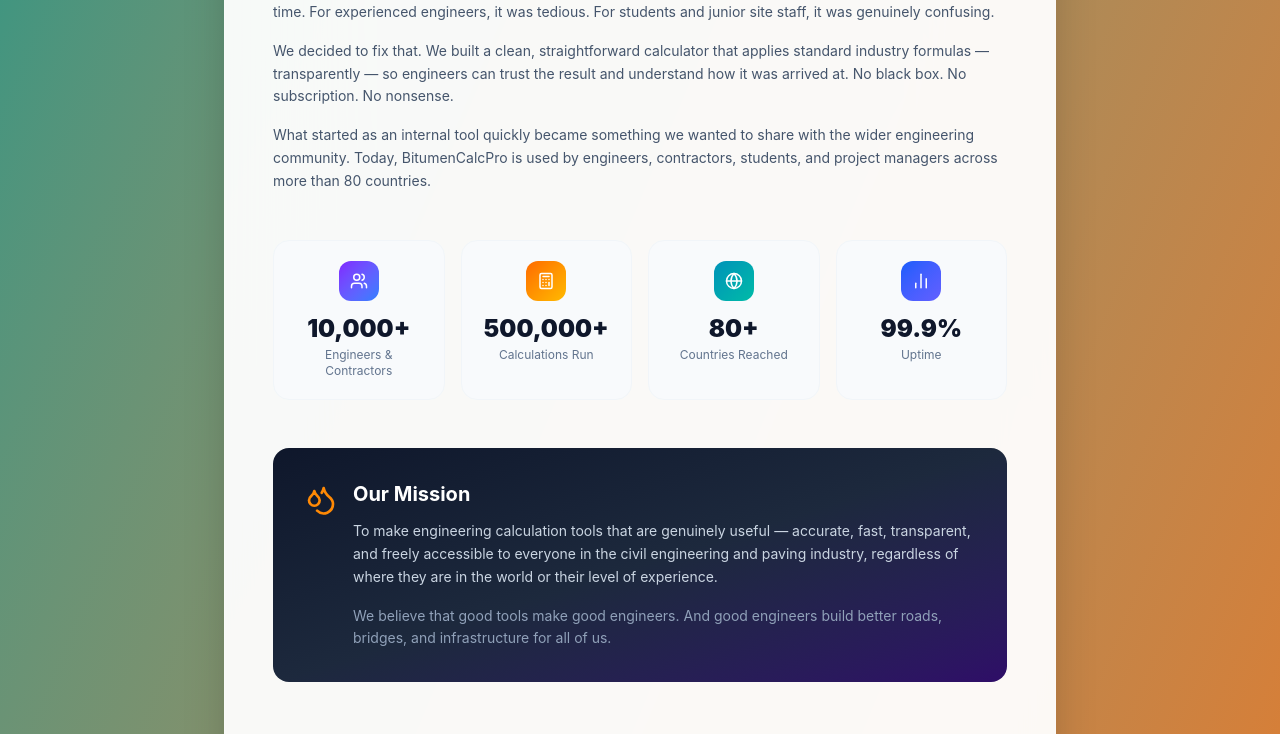
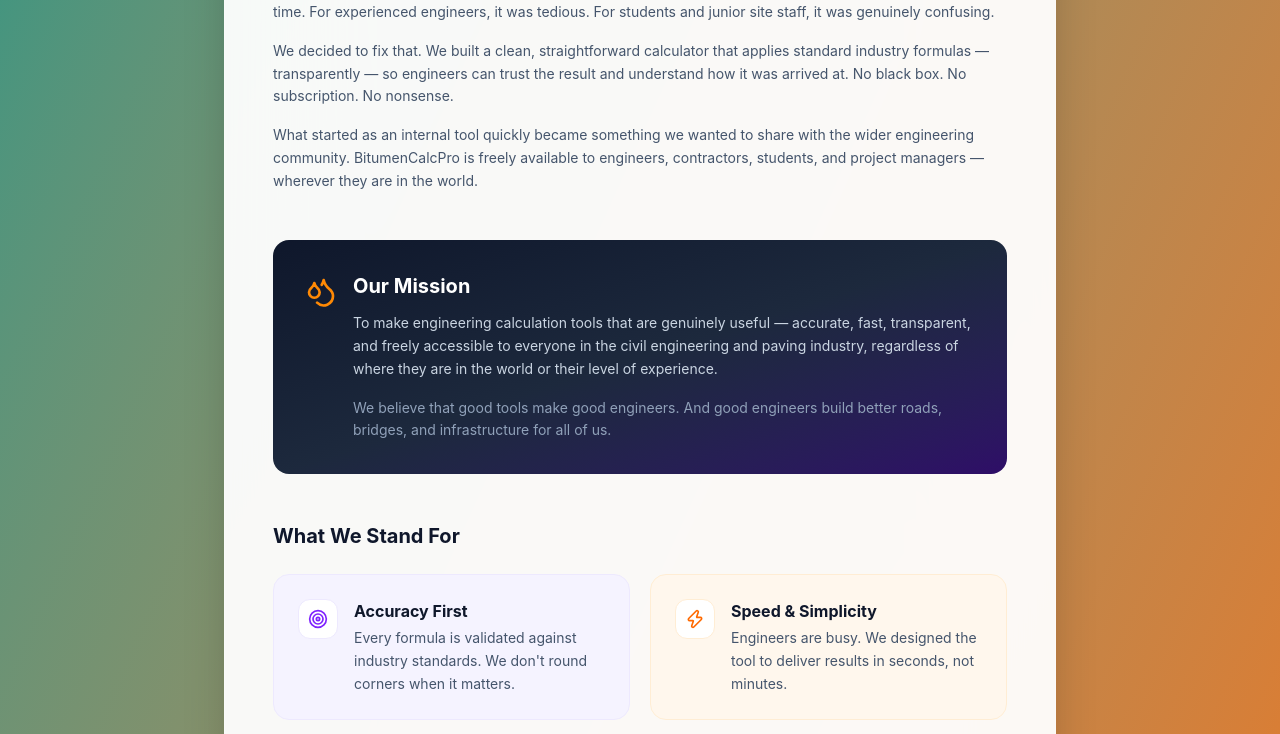
Before and after one commit to saadmalik298j-crypto/Bitumencalpro, a Next.js app: page /about-us in a window 1280 px wide. Shown: the part 700-1434 px from the top of the page. Built offline with nearby package versions, Linux system fonts and the light colour scheme.

Commit message:
Your commit

```diff
--- a/app/about-us/page.tsx
+++ b/app/about-us/page.tsx
@@ -4,10 +4,8 @@ import LegalLayout from "../components/LegalLayout";
 import {
   Droplets,
   Target,
-  Users,
   Zap,
   HeartHandshake,
-  BarChart2,
   Calculator,
   Globe,
 } from "lucide-react";
@@ -59,13 +57,6 @@ const values = [
   },
 ];
 
-const stats = [
-  { icon: Users, value: "10,000+", label: "Engineers & Contractors" },
-  { icon: Calculator, value: "500,000+", label: "Calculations Run" },
-  { icon: Globe, value: "80+", label: "Countries Reached" },
-  { icon: BarChart2, value: "99.9%", label: "Uptime" },
-];
-
 const colorClasses: Record<string, { icon: string; bg: string; border: string }> = {
   violet: { icon: "text-violet-600", bg: "bg-violet-50", border: "border-violet-100" },
   orange: { icon: "text-orange-500", bg: "bg-orange-50", border: "border-orange-100" },
@@ -73,12 +64,7 @@ const colorClasses: Record<string, { icon: string; bg: string; border: string }>
   cyan: { icon: "text-cyan-600", bg: "bg-cyan-50", border: "border-cyan-100" },
 };
 
-const statColorClasses = [
-  "from-violet-600 to-blue-500",
-  "from-orange-500 to-amber-400",
-  "from-cyan-600 to-teal-500",
-  "from-blue-600 to-indigo-500",
-];
+
 
 export default function AboutUsPage() {
   return (
@@ -115,33 +101,14 @@ export default function AboutUsPage() {
           </p>
           <p>
             What started as an internal tool quickly became something we wanted
-            to share with the wider engineering community. Today, BitumenCalcPro
-            is used by engineers, contractors, students, and project managers
-            across more than 80 countries.
+            to share with the wider engineering community. BitumenCalcPro is
+            freely available to engineers, contractors, students, and project
+            managers — wherever they are in the world.
           </p>
         </div>
       </div>
 
-      {/* Stats */}
-      <div className="grid grid-cols-2 md:grid-cols-4 gap-4 mb-12">
-        {stats.map((stat, idx) => {
-          const Icon = stat.icon;
-          return (
-            <div
-              key={idx}
-              className="bg-slate-50 border border-slate-100 rounded-2xl p-5 text-center hover:shadow-md transition-shadow"
-            >
-              <div
-                className={`w-10 h-10 rounded-xl bg-gradient-to-br ${statColorClasses[idx]} flex items-center justify-center text-white mx-auto mb-3`}
-              >
-                <Icon size={18} />
-              </div>
-              <p className="text-2xl font-black text-slate-900 mb-0.5">{stat.value}</p>
-              <p className="text-slate-500 text-xs m-0">{stat.label}</p>
-            </div>
-          );
-        })}
-      </div>
+
 
       {/* Mission */}
       <div className="bg-gradient-to-br from-slate-900 via-slate-800 to-violet-950 rounded-2xl p-8 mb-12">
@@ -216,7 +183,7 @@ export default function AboutUsPage() {
         </p>
         <a
           href="/contact-us"
-          className="inline-flex items-center gap-2 bg-orange-500 hover:bg-orange-400 active:scale-95 text-white px-5 py-2.5 rounded-full font-semibold text-sm transition-all shadow-md shadow-orange-200"
+          className="inline-flex items-center gap-2 bg-orange-600 hover:bg-orange-500 active:scale-95 text-white px-5 py-2.5 rounded-full font-semibold text-sm transition-all shadow-md shadow-orange-200"
         >
           Share Your Feedback
         </a>
@@ -230,7 +197,7 @@ export default function AboutUsPage() {
         </p>
         <a
           href="/"
-          className="inline-flex items-center gap-2 bg-orange-500 hover:bg-orange-400 active:scale-95 text-white px-6 py-3 rounded-full font-semibold text-sm transition-all shadow-md shadow-orange-200"
+          className="inline-flex items-center gap-2 bg-orange-600 hover:bg-orange-500 active:scale-95 text-white px-6 py-3 rounded-full font-semibold text-sm transition-all shadow-md shadow-orange-200"
         >
           <Calculator size={16} />
           Open Calculator
```
